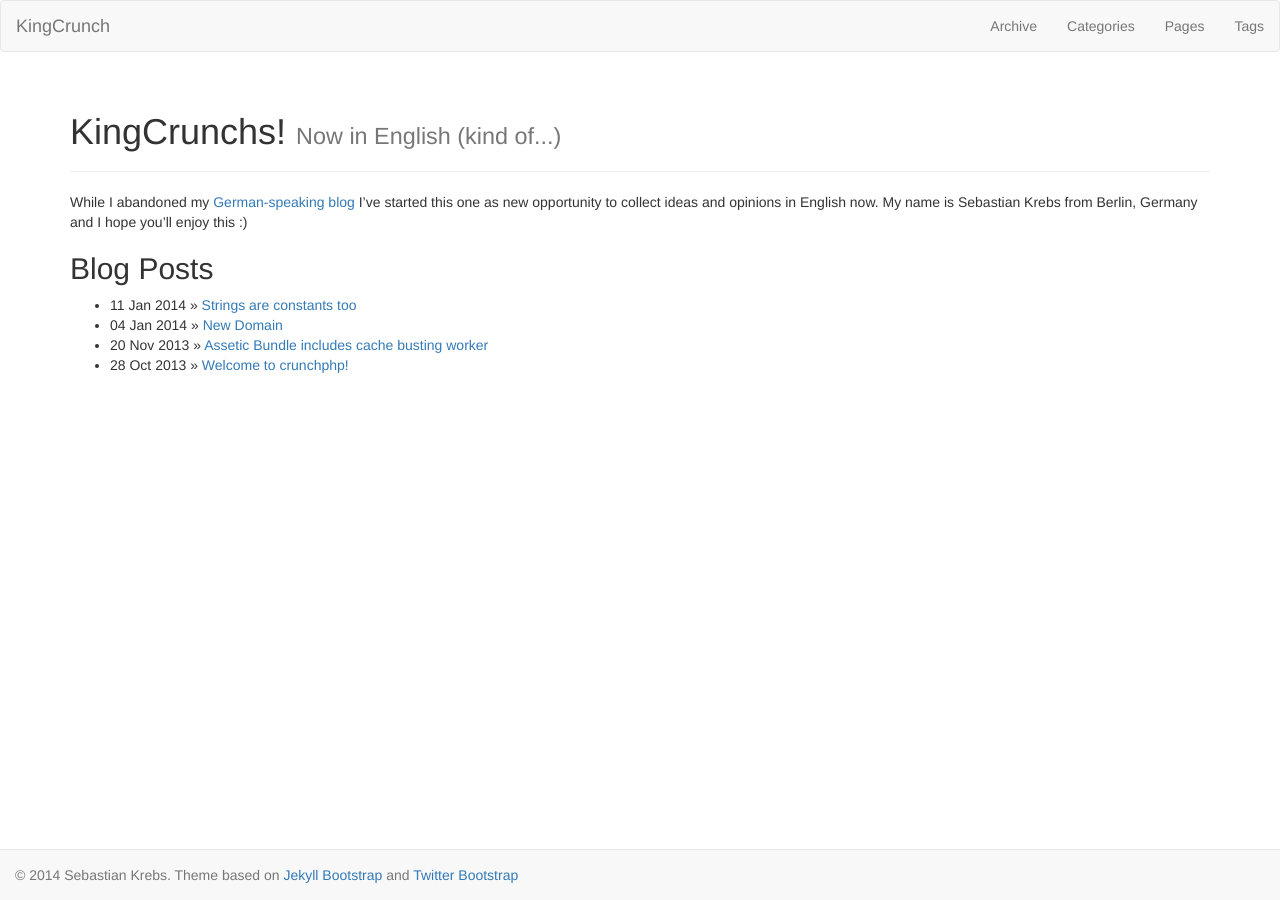
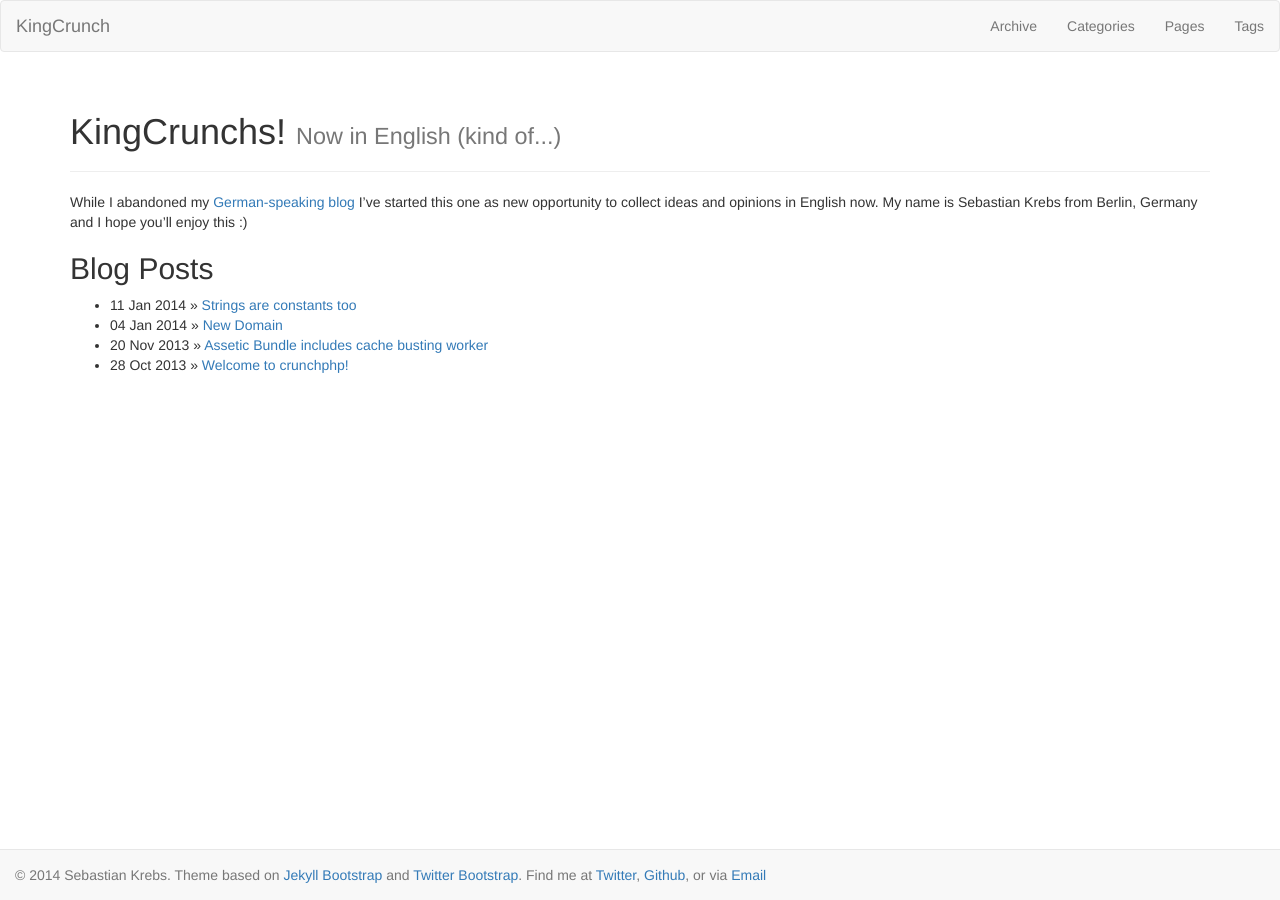
Before and after one commit to KingCrunch/KingCrunch.github.io, a Jekyll site: the page built from index.md, in a window 1280 px wide. Built offline with Jekyll 4.4.1, drawn with Linux system fonts in a browser that asks for light colours; nearby versions of some CDN libraries; Markdown is read by kramdown in place of the engine named in the settings.

Commit message:
Added contacts

```diff
--- a/_includes/themes/twitter3/default.html
+++ b/_includes/themes/twitter3/default.html
@@ -62,7 +62,11 @@
       <p class="navbar-text">
         &copy; {{ site.time | date: '%Y' }} {{ site.author.name }}.
         Theme based on <a href="http://jekyllbootstrap.com" target="_blank" title="The Definitive Jekyll Blogging Framework">Jekyll Bootstrap</a>
-        and <a href="http://getbootstrap.com/" target="_blank">Twitter Bootstrap</a>
+        and <a href="http://getbootstrap.com/" target="_blank">Twitter Bootstrap</a>.
+        Find me at
+          <a href="http://twitter.com/{{ site.author.twitter }}">Twitter</a>,
+          <a href="http://github.com/{{ site.author.github }}">Github</a>,
+          or via <a href="mailto:{{ site.author.email }}">Email</a>
       </p>
     </footer>
 
```
